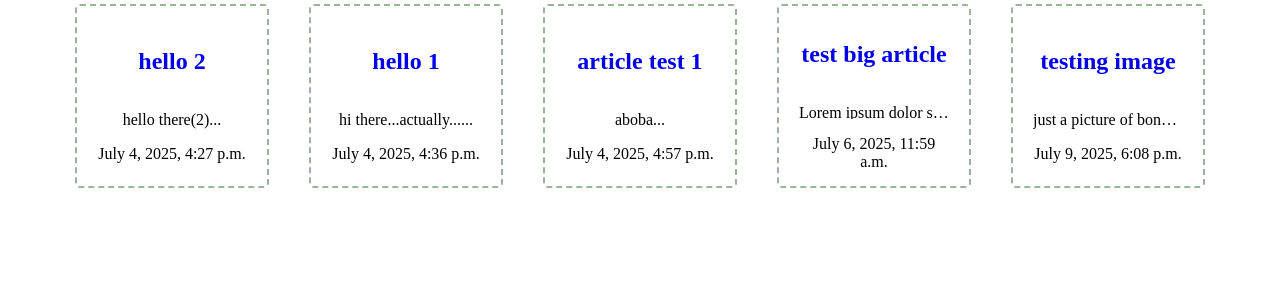
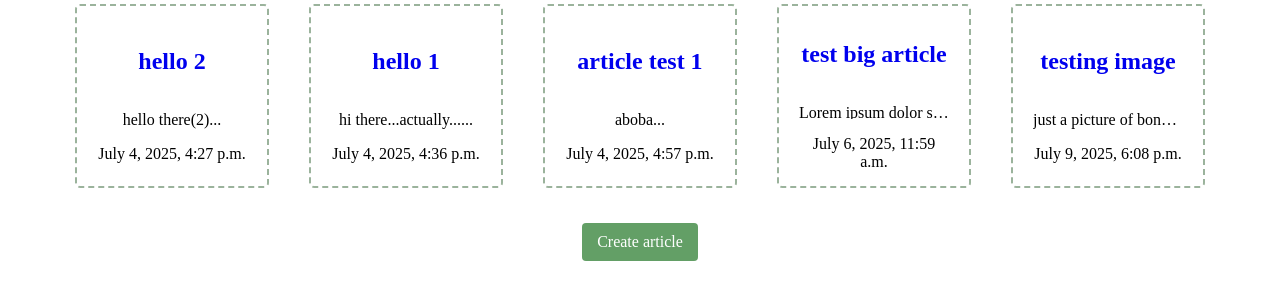
Before and after one commit to elnest-prog/university_tasks, a Django app: page /articles/ in a window 1280 px wide. Shown: the part 287-587 px from the top of the page. Run offline with Django 5.2, Linux system fonts and the light colour scheme; a user stored in the database is signed in; data comes from the database, SQL or seed files in the repository; both versions use the stored data as it was after the commit.

Commit message:
half of 9ЛР

```diff
--- a/web_django/labs/mysite/accounts/templates/accounts/login.html
+++ b/web_django/labs/mysite/accounts/templates/accounts/login.html
@@ -3,9 +3,12 @@
 {% block content %}
 <body>
     <h1>Login</h1>
-    <form class="form" action="/accounts/login/" method="post">
+    <form class="form" action="{% url 'accounts:login' %}" method="post">
         {% csrf_token %}
         {{ form }}
+        {% if request.GET.next %}
+            <input type="hidden" name="next" value="{{ request.GET.next }}">
+        {% endif %}
         <button type="submit">Login</button>
     </form>
 {% endblock content %}
--- a/web_django/labs/mysite/accounts/templates/accounts/signup.html
+++ b/web_django/labs/mysite/accounts/templates/accounts/signup.html
@@ -3,7 +3,7 @@
 {% block content %}
 <body>
     <h1>Signup</h1>
-    <form class="form" action="/accounts/signup/" method="post">
+    <form class="form" action="{% url 'accounts:signup' %}" method="post">
         {% csrf_token %}
         {{ form }}
         <button type="submit">Sign up</button>
--- a/web_django/labs/mysite/accounts/urls.py
+++ b/web_django/labs/mysite/accounts/urls.py
@@ -1,5 +1,7 @@
 from django.urls import path
 from . import views
+
+app_name = 'accounts'
 
 urlpatterns = [
     path('signup/', views.signup_view, name='signup'),
--- a/web_django/labs/mysite/accounts/views.py
+++ b/web_django/labs/mysite/accounts/views.py
@@ -1,4 +1,4 @@
-from django.shortcuts import render
+from django.shortcuts import render, redirect
 from django.contrib.auth import login, logout
 from django.contrib.auth.forms import UserCreationForm, AuthenticationForm
 from django.http import HttpResponseRedirect
@@ -20,7 +20,9 @@ def login_view(request):
         if form.is_valid():
             user = form.get_user()
             login(request, user)
-            return HttpResponseRedirect('/articles')
+            if 'next' in request.POST:
+                return redirect(request.POST['next'])
+            return redirect('articles:article_list')
     else:
         form = AuthenticationForm()
     return render(request, 'accounts/login.html', {'form': form})
--- a/web_django/labs/mysite/articles/templates/articles/article_list.html
+++ b/web_django/labs/mysite/articles/templates/articles/article_list.html
@@ -7,7 +7,7 @@
         {% for element in articles %}
             <div class="article__item">
                 <h2>
-                    <a href="{% url 'article_detail' slug=element.slug %}">
+                    <a href="{% url 'articles:article_detail' slug=element.slug %}">
                         {{ element.title }}
                     </a>
                 </h2>
@@ -21,5 +21,12 @@
             </div>
         {% endfor %}
     </div>
+    <div class="create_wrapper">
+         {% if user.is_authenticated %}
+            <form  action="{% url 'articles:create' %} " method="get">
+                <button type="submit" class="create-button">Create article</button>
+        {% endif %}
+    </div>
+
 </main>
 {% endblock content %}
--- a/web_django/labs/mysite/articles/urls.py
+++ b/web_django/labs/mysite/articles/urls.py
@@ -2,7 +2,10 @@ from django.urls import path
 
 from articles import views
 
+app_name = 'articles'
+
 urlpatterns = [
     path('', views.article_list, name='article_list'),
+    path('create', views.article_create, name='create'),
     path('<slug:slug>', views.article_item, name='article_detail'),
 ]
--- a/web_django/labs/mysite/articles/views.py
+++ b/web_django/labs/mysite/articles/views.py
@@ -1,3 +1,4 @@
+from django.contrib.auth.decorators import login_required
 from django.shortcuts import render
 from .models import Article
 # Create your views here.
@@ -10,3 +11,8 @@ def article_list(request):
 def article_item(request, slug):
     article = Article.objects.get(slug=slug)
     return render(request, 'articles/article_item.html', {'article': article})
+
+
+@login_required(login_url='accounts:login')
+def article_create(request):
+    return render(request, 'accounts/article_create.html')
--- a/web_django/labs/mysite/static/css/style.css
+++ b/web_django/labs/mysite/static/css/style.css
@@ -217,3 +217,21 @@ img {
   display: inline; /* Делаем строчным, как ссылки в навигации */
 
 }
+.create_wrapper{
+  margin-top: 20px;
+  display: flex;
+  justify-content: center;
+  align-items: center;
+  width: auto;
+}
+ .create-button {
+  background-color: #639f66;
+  color: white;
+  padding: 10px 15px 10px 15px;
+  border: none;
+  border-radius: 4px;
+  cursor: pointer;
+  width: 100%;
+   font-family: inherit; /* Наследуем шрифт */
+  font-size: inherit;
+}
--- a/web_django/labs/mysite/templates/base_layout.html
+++ b/web_django/labs/mysite/templates/base_layout.html
@@ -13,21 +13,21 @@
         <div class="navigate">
             <ul>
                 <li><a href="{% url 'homepage' %}">Главная</a></li>
-                <li><a href="{% url 'article_list' %}">Статьи</a></li>
+                <li><a href="{% url 'articles:article_list' %}">Статьи</a></li>
                 <li><a href="{% url 'about' %}">О нас</a></li>
             {% if user.is_authenticated %}
             <li>
-                <form  action="/accounts/logout/" method="post">
+                <form  action="{% url 'accounts:logout' %} " method="post">
                     {% csrf_token %}
                     <button type="submit" class="log-button">Log Out</button>
                 </form>
             </li>
             {% else %}
                 <li>
-                    <a href="{% url 'login' %}">Log In</a>
+                    <a href="{% url 'accounts:login' %}">Log In</a>
                 </li>
                  <li>
-                    <a href="{% url 'signup' %}">Sign Up</a>
+                    <a href="{% url 'accounts:signup' %}">Sign Up</a>
                 </li>
             {% endif %}
         </ul>
```
Also changed, not shown: web_django/labs/mysite/accounts/templates/accounts/article_create.html (added, +7 -0 lines), web_django/labs/mysite/db.sqlite3, 7 other files.
